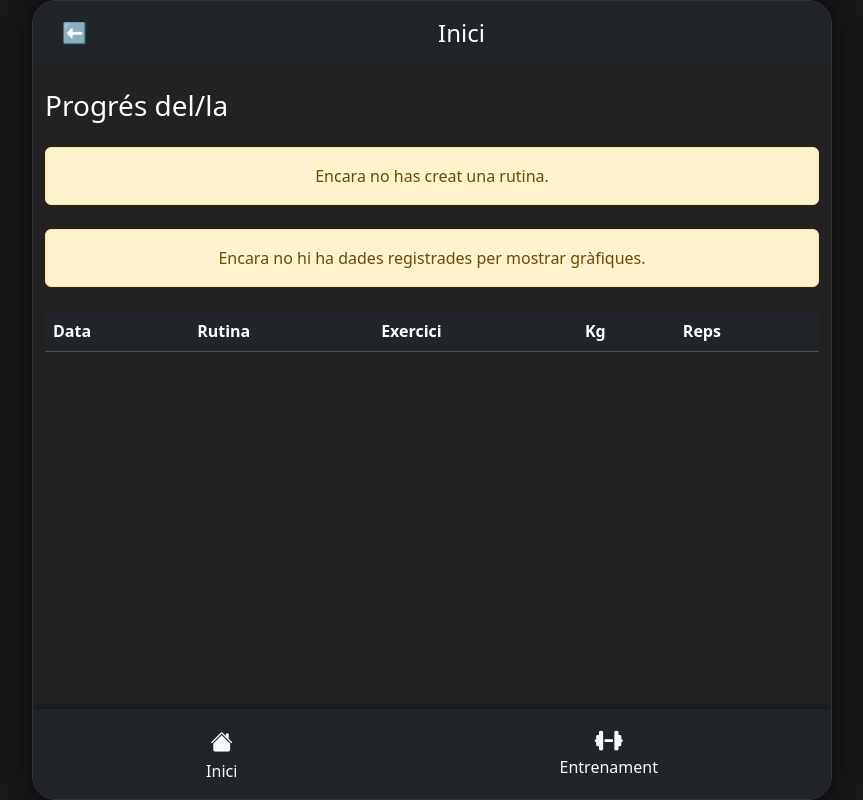
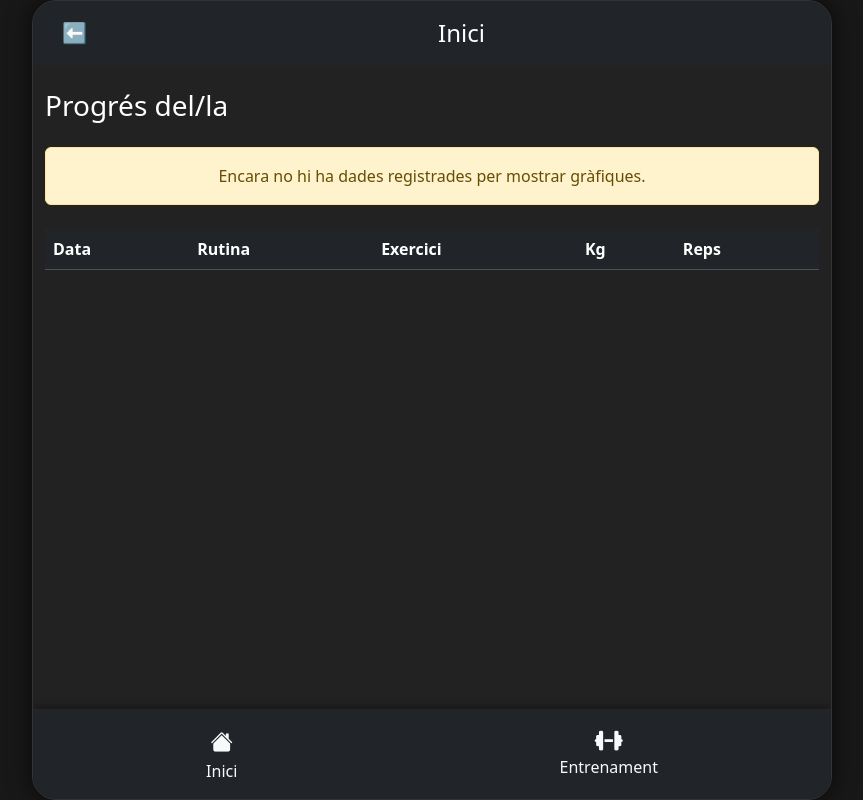
Before and after one commit to IkerVericat/FitnessCode, a Flask app: template src/templates/progressos.html in a window 1280 px wide. Shown: the whole page, without its empty margins (208-1071 px from the left). Run offline with Flask 3, Linux system fonts and the light colour scheme; the template is opened without the code that fills it, so the values that code supplies are empty.

Commit message:
error fix

```diff
--- a/src/templates/progressos.html
+++ b/src/templates/progressos.html
@@ -44,10 +44,6 @@
         <!-- Mostra les gràfiques -->
         {% if usuari.rutina %}
             <h4 class="text-warning mb-3">Rutina: {{ usuari.rutina.titol }}</h4>
-        {% else %}
-            <div class="alert alert-warning text-center">
-                Encara no has creat una rutina.
-            </div>
         {% endif %}
         {% if grafiques %}
             {% for rutina, img in grafiques.items() %}
```
